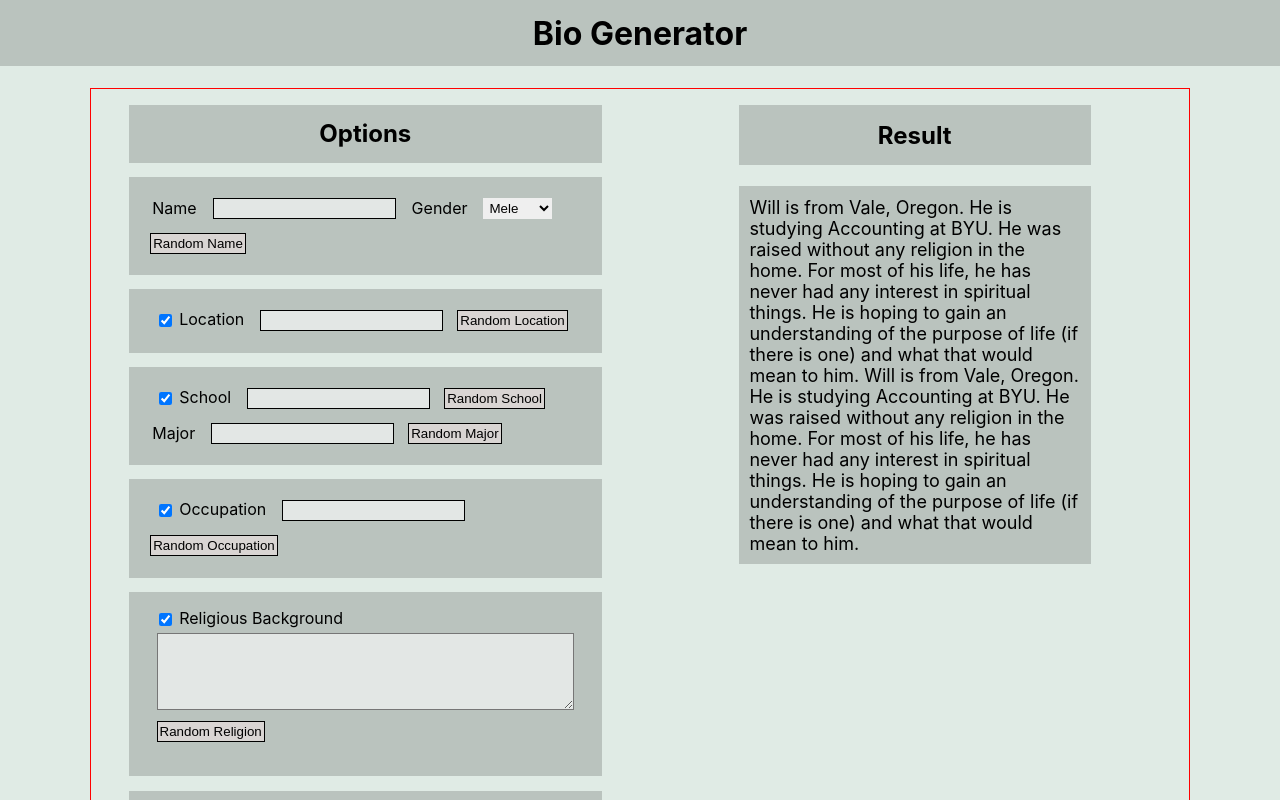
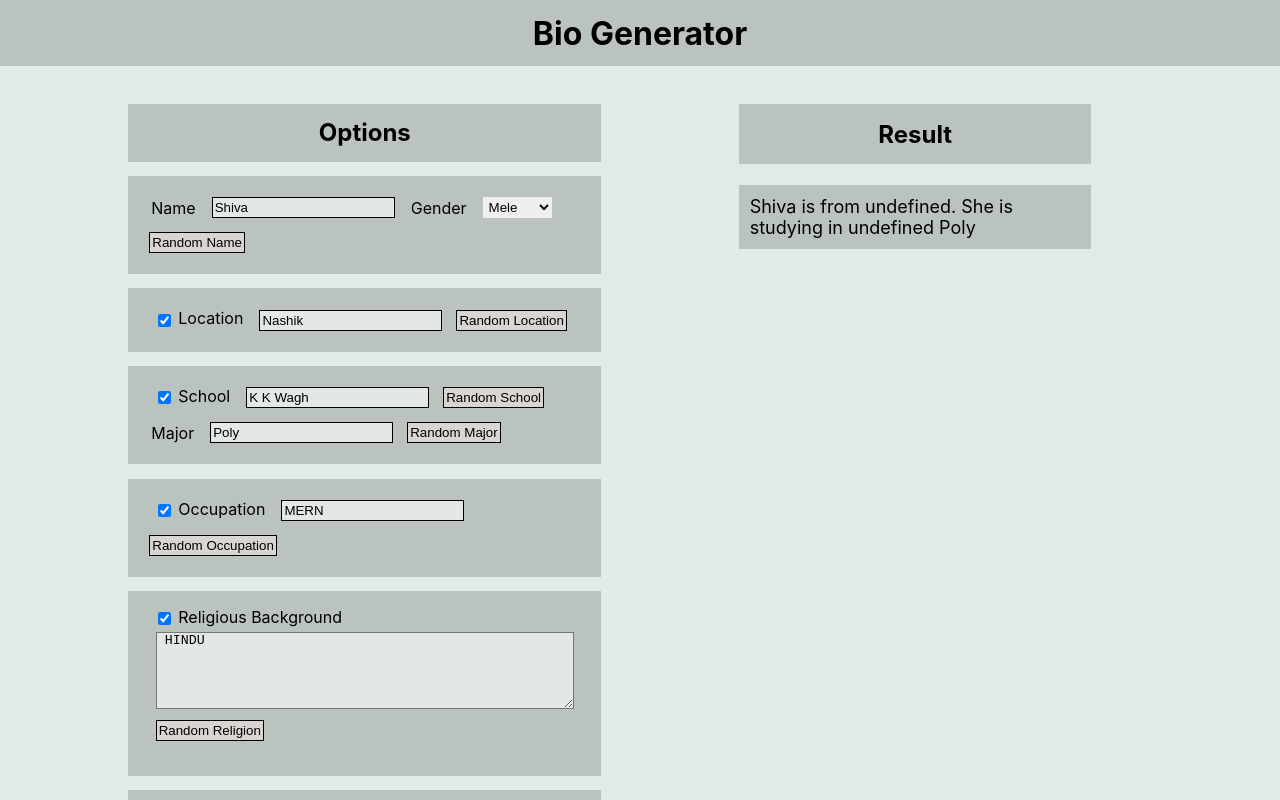
Before and after one commit to Shiva7781/Bio_Generator, a React (Create React App) app: page / in a window 1280 px wide. Shown: the top 800 px of the page. Built offline with nearby package versions, Linux system fonts and the light colour scheme.

Commit message:
Input and Checkbox functionality added

```diff
--- a/src/components/Display/DisplayData.js
+++ b/src/components/Display/DisplayData.js
@@ -1,9 +1,23 @@
-import React from "react";
+import React, { useEffect, useState } from "react";
 import "./DisplayData.css";
 
 const DisplayData = ({ entryData, checkBoxes }) => {
-  console.log("entryData:", entryData);
+  console.log("entryData:", entryData.school_text);
   console.log("checkBoxes:", checkBoxes);
+
+  const [displayAll, setDisplayAll] = useState();
+
+  useEffect(() => {
+    setDisplayAll(
+      `${entryData.username} is from ${
+        checkBoxes[0] ? entryData.location_txt : ""
+      }. ${
+        entryData.gender == "Male"
+          ? "He is studying in "
+          : "She is studying in "
+      } ${checkBoxes[1] ? entryData.school_txt : ""} ${entryData.major}`
+    );
+  }, [entryData, checkBoxes]);
 
   return (
     <div className="Display_Data">
@@ -11,17 +25,7 @@ const DisplayData = ({ entryData, checkBoxes }) => {
         <h2>Result</h2>
       </div>
       <div className="Show">
-        <p>
-          Will is from Vale, Oregon. He is studying Accounting at BYU. He was
-          raised without any religion in the home. For most of his life, he has
-          never had any interest in spiritual things. He is hoping to gain an
-          understanding of the purpose of life (if there is one) and what that
-          would mean to him. Will is from Vale, Oregon. He is studying
-          Accounting at BYU. He was raised without any religion in the home. For
-          most of his life, he has never had any interest in spiritual things.
-          He is hoping to gain an understanding of the purpose of life (if there
-          is one) and what that would mean to him.
-        </p>
+        <p>{displayAll}</p>
       </div>
     </div>
   );
--- a/src/components/Entry/EntryData.css
+++ b/src/components/Entry/EntryData.css
@@ -7,7 +7,7 @@ body {
     margin: 7%;
     margin-top: 1.7%;
 
-    border: 1px solid red;
+    /* border: 1px solid red; */
 }
 
 .Left_Div,
--- a/src/components/Entry/EntryData.js
+++ b/src/components/Entry/EntryData.js
@@ -12,14 +12,14 @@ const EntryData = () => {
   const checkBoxes = [location, school, occupation, religious, reason];
 
   const [entryData, setEntryData] = useState({
-    username: "",
+    username: "Shiva",
     gender: "male",
-    location_text: "",
-    school_text: "",
-    major: "",
-    occupation_text: "",
-    religious_txt: "",
-    reason_txt: "",
+    location_text: "Nashik",
+    school_text: "K K Wagh",
+    major: "Poly",
+    occupation_text: "MERN",
+    religious_txt: " HINDU",
+    reason_txt: " Enjoy",
   });
 
   const handleInput = (e) => {
```
